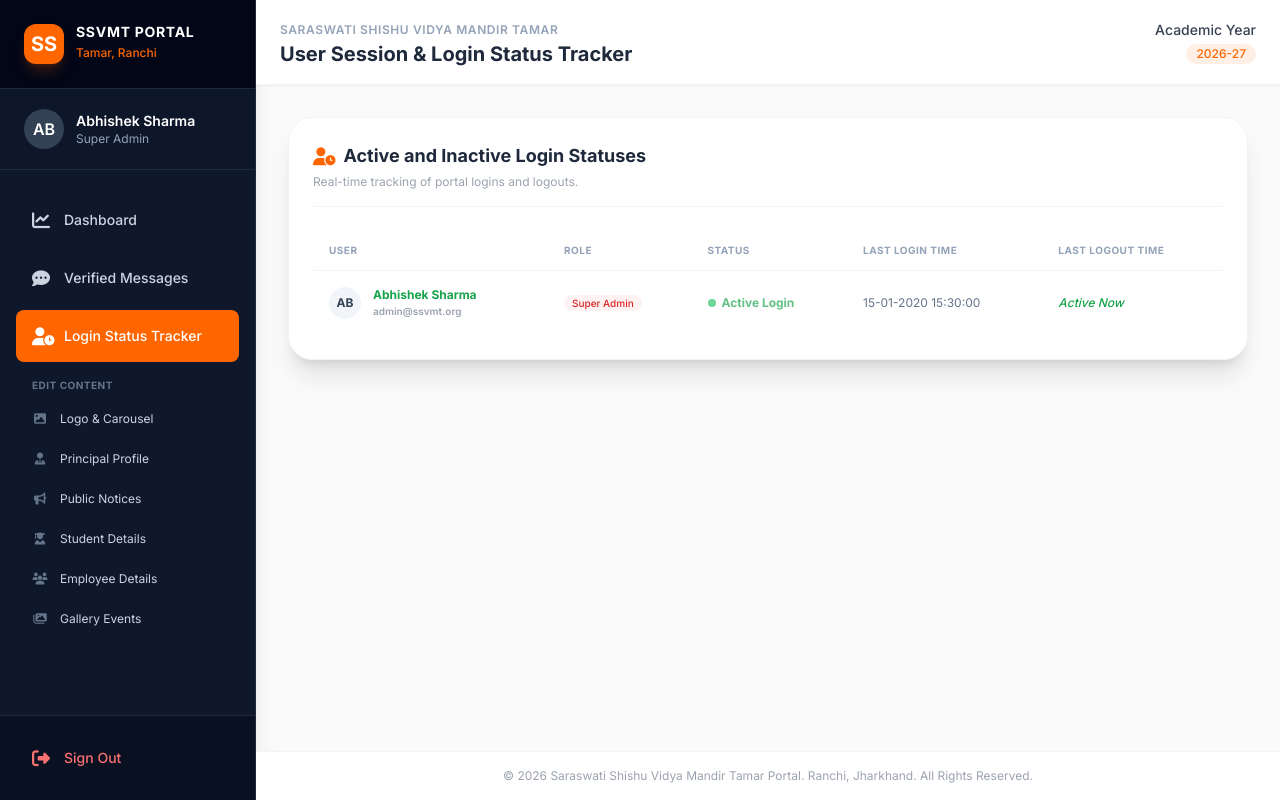
After one commit to Abhisheksharma0886/ssvmt, a Django app: page /cms/login-status/ in a window 1280 px wide. The commit adds this page. Run offline with Django 4.2, Linux system fonts and the light colour scheme; a user stored in the database is signed in; data comes from the database, SQL or seed files in the repository; both versions use the stored data as it was after the commit; tables that the repository leaves empty hold one stand-in row (values such as "Sample post"); some libraries are stand-ins or nearby versions.

Commit message:
Update project changes

```diff
--- a/portal/templates/portal/base.html
+++ b/portal/templates/portal/base.html
@@ -141,6 +141,13 @@
                     </a>
                 {% endif %}
 
+                {% if user.profile.role == 'principal' %}
+                    <a href="{% url 'login_status_list' %}" class="flex items-center space-x-3 px-4 py-3 rounded-lg text-sm font-medium hover:bg-slate-800 hover:text-white transition {% if 'login-status' in request.path %}bg-saffron text-white{% endif %}">
+                        <i class="fa-solid fa-user-clock text-lg w-5"></i>
+                        <span>Login Status Tracker</span>
+                    </a>
+                {% endif %}
+
                 {% if user.profile.role == 'principal' or user.is_superuser %}
                     <!-- Edit Content navigation dropdown with suboptions -->
                     <div class="space-y-1">
--- a/portal/templates/portal/dashboards/bootstrap.html
+++ b/portal/templates/portal/dashboards/bootstrap.html
@@ -57,10 +57,6 @@
 
             <form action="{% url 'bootstrap_principal' %}" method="POST" class="mt-6 space-y-4">
                 {% csrf_token %}
-                <div>
-                    <label class="block text-xs font-semibold text-gray-500 mb-1">Username / ID</label>
-                    <input type="text" name="username" required placeholder="e.g. principal_tamar" class="block w-full py-2.5 px-3 border border-gray-200 rounded-xl focus:outline-none focus:ring-1 focus:ring-saffron text-xs">
-                </div>
                 <div class="grid grid-cols-2 gap-4">
                     <div>
                         <label class="block text-xs font-semibold text-gray-500 mb-1">First Name</label>
--- a/portal/templates/portal/dashboards/principal.html
+++ b/portal/templates/portal/dashboards/principal.html
@@ -87,10 +87,6 @@
                 </h3>
                 <form action="{% url 'onboard_employee' %}" method="POST" class="mt-4 space-y-4">
                     {% csrf_token %}
-                    <div>
-                        <label class="block text-xs font-semibold text-gray-500 mb-1">Username/ID</label>
-                        <input type="text" name="username" required class="block w-full py-2 px-3 border border-gray-200 rounded-xl focus:outline-none focus:ring-1 focus:ring-saffron text-xs">
-                    </div>
                     <div class="grid grid-cols-2 gap-2">
                         <div>
                             <label class="block text-xs font-semibold text-gray-500 mb-1">First Name</label>
--- a/portal/templates/portal/dashboards/teacher.html
+++ b/portal/templates/portal/dashboards/teacher.html
@@ -84,10 +84,6 @@
             </h3>
             <form action="{% url 'onboard_student' %}" method="POST" class="mt-4 space-y-3.5">
                 {% csrf_token %}
-                <div>
-                    <label class="block text-[10px] font-bold text-gray-500 uppercase">Username / Login ID</label>
-                    <input type="text" name="username" required class="mt-1 block w-full py-2 px-3 border border-gray-200 rounded-xl focus:outline-none focus:ring-1 focus:ring-saffron text-xs">
-                </div>
                 <div class="grid grid-cols-2 gap-2">
                     <div>
                         <label class="block text-[10px] font-bold text-gray-500 uppercase">First Name</label>
--- /dev/null
+++ b/portal/templates/portal/login_status_list.html
@@ -0,0 +1,135 @@
+{% extends 'portal/base.html' %}
+
+{% block title %}User Login Status Tracker - SSVMT Portal{% endblock %}
+
+{% block header_title %}User Session & Login Status Tracker{% endblock %}
+
+{% block content %}
+<div class="bg-white rounded-3xl border border-gray-100 shadow-xl overflow-hidden p-6 space-y-6">
+    <div class="flex justify-between items-center border-b border-gray-100 pb-4">
+        <div>
+            <h3 class="font-bold text-slate-800 flex items-center space-x-2 text-lg">
+                <i class="fa-solid fa-user-clock text-saffron"></i>
+                <span>Active and Inactive Login Statuses</span>
+            </h3>
+            <p class="text-xs text-gray-400 mt-1">Real-time tracking of portal logins and logouts.</p>
+        </div>
+    </div>
+
+    <!-- Table Container -->
+    <div class="overflow-x-auto">
+        <table class="w-full text-left border-collapse">
+            <thead>
+                <tr class="border-b border-gray-100 text-slate-400 text-[10px] uppercase font-bold tracking-wider">
+                    <th class="py-3 px-4">User</th>
+                    <th class="py-3 px-4">Role</th>
+                    <th class="py-3 px-4">Status</th>
+                    <th class="py-3 px-4">Last Login Time</th>
+                    <th class="py-3 px-4">Last Logout Time</th>
+                </tr>
+            </thead>
+            <tbody class="divide-y divide-gray-50 text-xs">
+                {% for status in page_obj %}
+                <tr class="hover:bg-slate-50/50 transition">
+                    <td class="py-4 px-4 font-semibold">
+                        <div class="flex items-center space-x-3">
+                            <div class="w-8 h-8 rounded-full bg-slate-100 text-slate-700 flex items-center justify-center font-bold uppercase text-xs">
+                                {{ status.user.username|slice:":2" }}
+                            </div>
+                            <div>
+                                <p class="font-bold {% if status.is_logged_in %}text-green-600{% else %}text-slate-800{% endif %}">
+                                    {{ status.user.get_full_name|default:status.user.username }}
+                                </p>
+                                <p class="text-[10px] text-gray-400">{{ status.user.email }}</p>
+                            </div>
+                        </div>
+                    </td>
+                    <td class="py-4 px-4 text-slate-600 capitalize">
+                        {% if status.user.is_superuser %}
+                            <span class="px-2 py-0.5 rounded-full bg-red-50 text-red-600 font-medium text-[10px]">Super Admin</span>
+                        {% elif status.user.profile %}
+                            <span class="px-2 py-0.5 rounded-full bg-blue-50 text-blue-600 font-medium text-[10px]">{{ status.user.profile.get_role_display }}</span>
+                        {% elif status.user.student_profile %}
+                            <span class="px-2 py-0.5 rounded-full bg-purple-50 text-purple-600 font-medium text-[10px]">Student ({{ status.user.student_profile.class_name }})</span>
+                        {% else %}
+                            <span class="px-2 py-0.5 rounded-full bg-slate-50 text-slate-600 font-medium text-[10px]">User</span>
+                        {% endif %}
+                    </td>
+                    <td class="py-4 px-4">
+                        {% if status.is_logged_in %}
+                            <span class="inline-flex items-center text-green-600 font-bold space-x-1.5 animate-pulse">
+                                <span class="w-2 h-2 rounded-full bg-green-500"></span>
+                                <span>Active Login</span>
+                            </span>
+                        {% else %}
+                            <span class="inline-flex items-center text-gray-400 space-x-1.5">
+                                <span class="w-2 h-2 rounded-full bg-gray-300"></span>
+                                <span>Logged Out</span>
+                            </span>
+                        {% endif %}
+                    </td>
+                    <td class="py-4 px-4 text-slate-500">
+                        {% if status.last_login_time %}
+                            {{ status.last_login_time|date:"d-m-Y H:i:s" }}
+                        {% else %}
+                            <span class="text-gray-300">Never</span>
+                        {% endif %}
+                    </td>
+                    <td class="py-4 px-4 text-slate-500">
+                        {% if status.is_logged_in %}
+                            <span class="text-green-600 font-medium italic">Active Now</span>
+                        {% elif status.last_logout_time %}
+                            {{ status.last_logout_time|date:"d-m-Y H:i:s" }}
+                        {% else %}
+                            <span class="text-gray-300">Never</span>
+                        {% endif %}
+                    </td>
+                </tr>
+                {% empty %}
+                <tr>
+                    <td colspan="5" class="py-12 text-center text-gray-400">
+                        <i class="fa-solid fa-users-slash text-2xl mb-2 block"></i>
+                        <span>No login status history found in the portal.</span>
+                    </td>
+                </tr>
+                {% endfor %}
+            </tbody>
+        </table>
+    </div>
+
+    <!-- Pagination Controls -->
+    {% if page_obj.has_other_pages %}
+    <div class="flex justify-between items-center border-t border-gray-100 pt-6">
+        <div>
+            <p class="text-xs text-gray-500">
+                Showing {{ page_obj.start_index }} to {{ page_obj.end_index }} of {{ page_obj.paginator.count }} users
+            </p>
+        </div>
+        <div class="flex items-center space-x-1.5">
+            <!-- Previous Button -->
+            {% if page_obj.has_previous %}
+                <a href="?page={{ page_obj.previous_page_number }}" class="px-3 py-1.5 rounded-xl border border-gray-200 text-xs font-semibold text-gray-700 hover:bg-slate-50 transition">Previous</a>
+            {% else %}
+                <span class="px-3 py-1.5 rounded-xl border border-gray-100 text-xs font-semibold text-gray-400 bg-gray-50/50 cursor-not-allowed">Previous</span>
+            {% endif %}
+
+            <!-- Page Numbers -->
+            {% for num in page_obj.paginator.page_range %}
+                {% if page_obj.number == num %}
+                    <span class="px-3 py-1.5 rounded-xl bg-saffron text-white text-xs font-bold">{{ num }}</span>
+                {% else %}
+                    <a href="?page={{ num }}" class="px-3 py-1.5 rounded-xl border border-gray-200 text-xs font-semibold text-gray-700 hover:bg-slate-50 transition">{{ num }}</a>
+                {% endif %}
+            {% endfor %}
+
+            <!-- Next Button -->
+            {% if page_obj.has_next %}
+                <a href="?page={{ page_obj.next_page_number }}" class="px-3 py-1.5 rounded-xl border border-gray-200 text-xs font-semibold text-gray-700 hover:bg-slate-50 transition">Next</a>
+            {% else %}
+                <span class="px-3 py-1.5 rounded-xl border border-gray-100 text-xs font-semibold text-gray-400 bg-gray-50/50 cursor-not-allowed">Next</span>
+            {% endif %}
+        </div>
+    </div>
+    {% endif %}
+</div>
+{% endblock %}
--- a/portal/urls.py
+++ b/portal/urls.py
@@ -56,6 +56,7 @@ urlpatterns = [
 
     # Onboard employee (Principal Action)
     path('onboard-employee/', views.onboard_employee_view, name='onboard_employee'),
+    path('cms/login-status/', views.login_status_list_view, name='login_status_list'),
 
     # Principal CMS Panel Actions
     path('cms/update-settings/', views.cms_update_settings_view, name='cms_update_settings'),
--- a/portal/views.py
+++ b/portal/views.py
@@ -6,12 +6,25 @@ from django.http import HttpResponseForbidden, HttpResponse, JsonResponse
 from django.db import IntegrityError
 from django.utils import timezone
 from django.db.models import Q
+from django.core.paginator import Paginator
 from .models import (
     User, Profile, StudentProfile, SiteConfig, Attendance,
     Marks, EditRequest, Timetable, Message, LeaveApplication, CarouselImage, Notice,
-    GalleryEvent
+    GalleryEvent, UserLoginStatus
 )
 import json
+
+def generate_username(first_name):
+    base = "".join(c for c in first_name.lower() if c.isalnum())
+    if not base:
+        base = "user"
+    suffix = ".ssvmt"
+    candidate = f"{base}{suffix}"
+    counter = 2
+    while User.objects.filter(username=candidate).exists():
+        candidate = f"{base}{counter}{suffix}"
+        counter += 1
+    return candidate
 
 # Decorator to restrict views by user role
 def role_required(allowed_roles):
@@ -119,12 +132,13 @@ def bootstrap_principal_view(request):
         return HttpResponseForbidden("Only the Superuser can bootstrap the Principal account.")
 
     if request.method == 'POST':
-        username = request.POST.get('username')
         first_name = request.POST.get('first_name')
         last_name = request.POST.get('last_name')
         email = request.POST.get('email')
         password = request.POST.get('password')
         phone_no = request.POST.get('phone_no')
+
+        username = generate_username(first_name)
 
         # Guard: Ensure no principal exists
         if Profile.objects.filter(role='principal').exists():
@@ -462,7 +476,6 @@ def get_class_rank(student_profile):
 @role_required(['principal'])
 def onboard_employee_view(request):
     if request.method == 'POST':
-        username = request.POST.get('username')
         first_name = request.POST.get('first_name')
         last_name = request.POST.get('last_name')
         email = request.POST.get('email')
@@ -472,6 +485,7 @@ def onboard_employee_view(request):
         assigned_subjects = request.POST.getlist('assigned_subjects')
         is_class_teacher_of = request.POST.get('is_class_teacher_of', '')
 
+        username = generate_username(first_name)
         assigned_subjects_str = ", ".join(assigned_subjects)
 
         if role == 'class_teacher':
@@ -503,7 +517,7 @@ def onboard_employee_view(request):
                 assigned_subjects=assigned_subjects_str,
                 is_class_teacher_of=is_class_teacher_of
             )
-            messages.success(request, f"Successfully onboarded employee: {user.get_full_name()}")
+            messages.success(request, f"Successfully onboarded employee: {user.get_full_name()} (Username: {username})")
         except IntegrityError:
             messages.error(request, "Username already exists.")
 
@@ -518,7 +532,6 @@ def onboard_student_view(request):
         return HttpResponseForbidden("Only Class Teachers can onboard students.")
 
     if request.method == 'POST':
-        username = request.POST.get('username')
         first_name = request.POST.get('first_name')
         last_name = request.POST.get('last_name')
         email = request.POST.get('email')
@@ -531,6 +544,7 @@ def onboard_student_view(request):
         address = request.POST.get('address')
         mobile_no = request.POST.get('mobile_no')
 
+        username = generate_username(first_name)
         try:
             user = User.objects.create_user(
                 username=username,
@@ -559,7 +573,7 @@ def onboard_student_view(request):
             for sub in subjects:
                 Marks.objects.create(student=student, subject=sub, status='draft', updated_by=request.user)
 
-            messages.success(request, f"Student Draft created for {user.get_full_name()}. Marks sheet initialized.")
+            messages.success(request, f"Student Draft created for {user.get_full_name()} (Username: {username}). Marks sheet initialized.")
         except IntegrityError:
             messages.error(request, "Username or Admission Number already exists.")
 
@@ -1305,3 +1319,24 @@ def approve_class_results_view(request):
             messages.success(request, "Successfully approved selected student marks and generated results.")
 
     return redirect('/dashboard/')
+
+
+@role_required(['principal'])
+def login_status_list_view(request):
+    # Ensure every user has a UserLoginStatus
+    existing_users_without_status = User.objects.filter(login_status__isnull=True)
+    if existing_users_without_status.exists():
+        for u in existing_users_without_status:
+            UserLoginStatus.objects.get_or_create(user=u)
+
+    statuses_list = UserLoginStatus.objects.all().select_related(
+        'user', 'user__profile', 'user__student_profile'
+    ).order_by('-is_logged_in', '-last_login_time')
+
+    paginator = Paginator(statuses_list, 30)
+    page_number = request.GET.get('page')
+    page_obj = paginator.get_page(page_number)
+
+    return render(request, 'portal/login_status_list.html', {
+        'page_obj': page_obj
+    })
```
Also changed, not shown: portal/models.py (+32 -0 lines), db.sqlite3 (added), portal/migrations/0005_userloginstatus.py (added).
